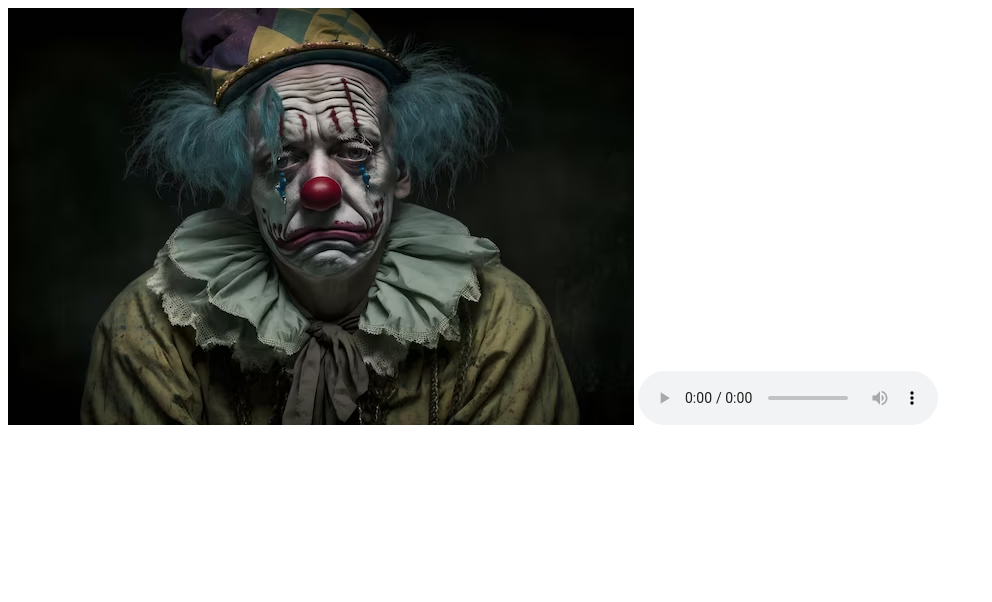
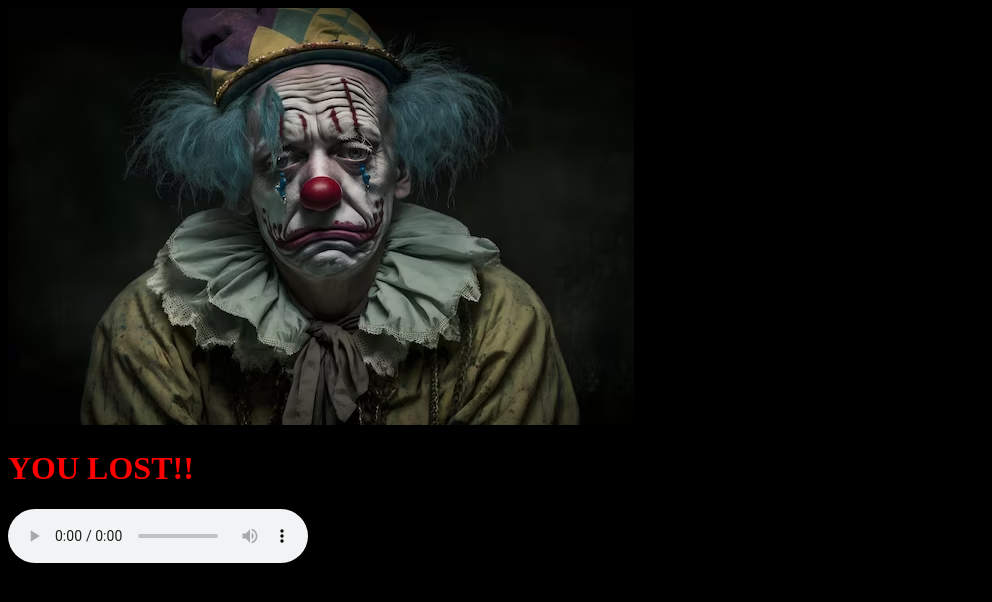
Before and after one commit to apotasu/apotasu.github.io, a plain HTML site: page page3.html in a window 1280 px wide. Shown: the whole page, without its empty margins (0-992 px from the left). Drawn offline with Linux system fonts and the light colour scheme.

Commit message:
Update page3.html

```diff
--- a/page3.html
+++ b/page3.html
@@ -3,9 +3,9 @@
     <head>
 
     </head>
-    <body>
+    <body style="background-color: black;">
         <img src="sad-clown-close-up-face_798986-704.png">
-
+        <h1 style="color:red">YOU LOST!!</h1>
         <audio controls autoplay loop src="Saw Theme Song- Hello Zepp.mp3"></audio>
 
     </body>
```
